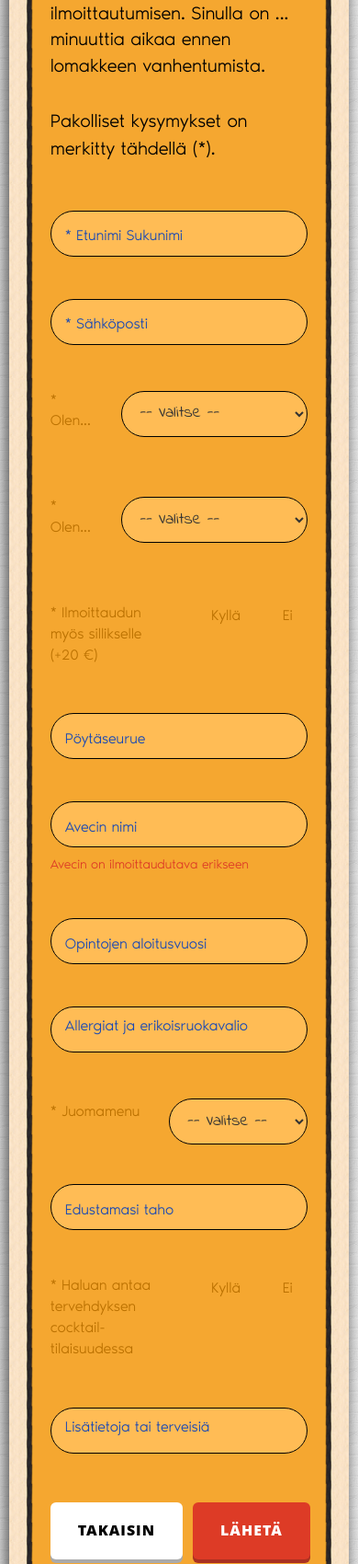
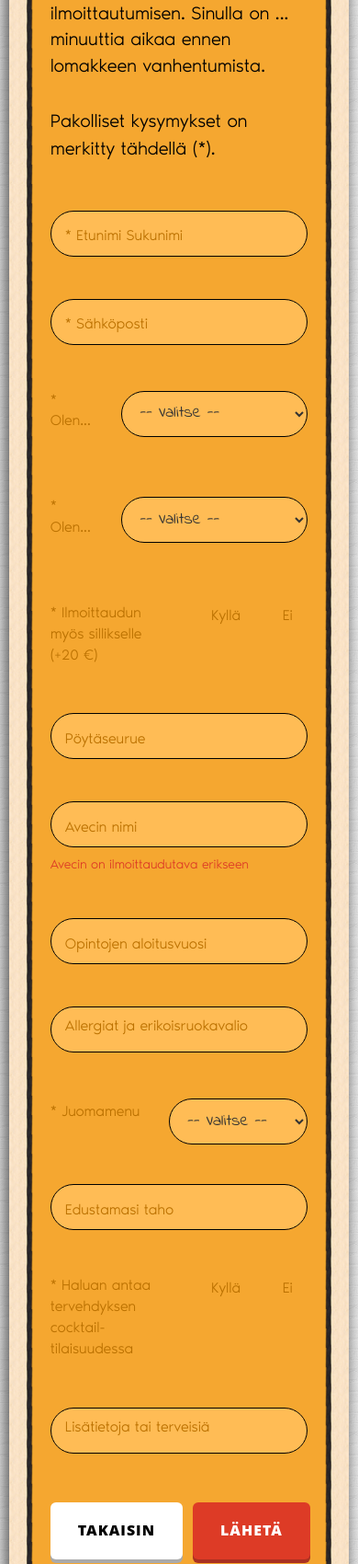
Before and after one commit to EinariTuukkanen/fuusio71-ilmo, a Flask app: page /registration in a window 390 px wide. Shown: the part 351-2051 px from the top of the page at 92% size. Run offline with Flask 2, Linux system fonts and the light colour scheme; data that the repository does not hold is empty; parts of the project's set-up code (start-up, migrations or seed data) failed here and were passed over; some libraries are stand-ins or nearby versions.

Commit message:
Color change

```diff
--- a/static/css/fuusio72.css
+++ b/static/css/fuusio72.css
@@ -583,7 +583,7 @@ select:-webkit-autofill:focus {
     width: 95%;
   }
   .form-control::placeholder {
-    color: #1848b5;
+    color: #bb7100;
     font-size: 16px;
   }
   .form-row label {
```
